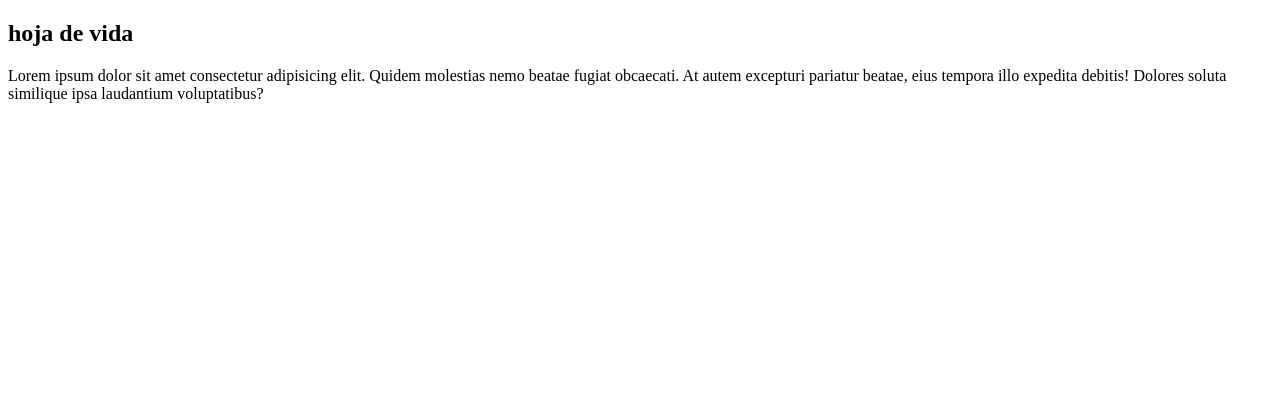
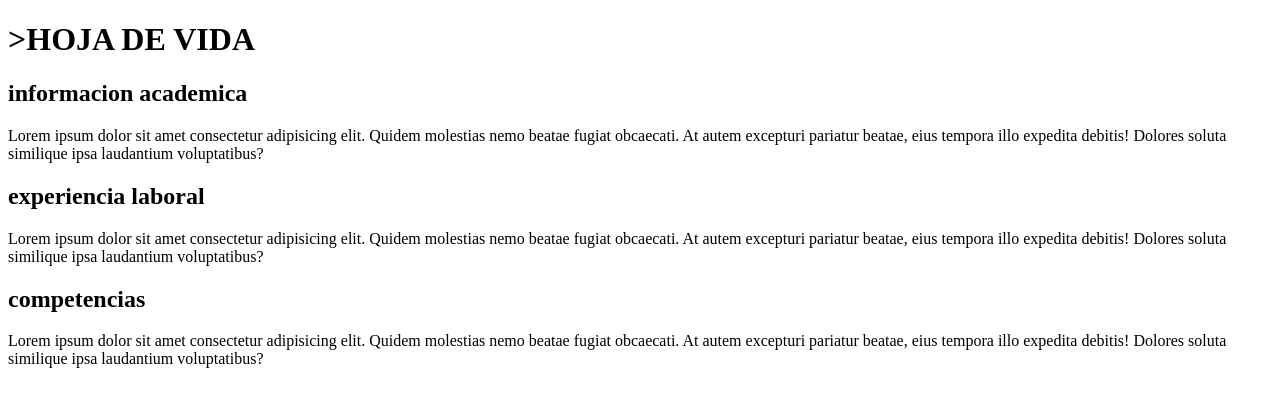
Before and after one commit to dianasosa-g/CV_Diana_Sosa, a plain HTML site: page index.html in a window 1280 px wide. Drawn offline with Linux system fonts and the light colour scheme.

Commit message:
mi primer cv

```diff
--- a/index.html
+++ b/index.html
@@ -6,9 +6,21 @@
     <title>mi primer formulario</title>
 </head>
 <body>
+    <header><H1>>HOJA DE VIDA</H1> </header>
     <section>
-        <h1>hoja de vida</h1>
-        <p>Lorem ipsum dolor sit amet consectetur adipisicing elit. Quidem molestias nemo beatae fugiat obcaecati. At autem excepturi pariatur beatae, eius tempora illo expedita debitis! Dolores soluta similique ipsa laudantium voluptatibus?</p>
+      <article>
+          <h2>informacion academica</h2>
+          <p>Lorem ipsum dolor sit amet consectetur adipisicing elit. Quidem molestias nemo beatae fugiat obcaecati. At autem excepturi pariatur beatae, eius tempora illo expedita debitis! Dolores soluta similique ipsa laudantium voluptatibus?</p>
+      </article>
+        <article>
+          <h2>experiencia laboral</h2>
+          <p>Lorem ipsum dolor sit amet consectetur adipisicing elit. Quidem molestias nemo beatae fugiat obcaecati. At autem excepturi pariatur beatae, eius tempora illo expedita debitis! Dolores soluta similique ipsa laudantium voluptatibus?</p>
+      </article>
+        <article>
+          <h2>competencias</h2>
+          <p>Lorem ipsum dolor sit amet consectetur adipisicing elit. Quidem molestias nemo beatae fugiat obcaecati. At autem excepturi pariatur beatae, eius tempora illo expedita debitis! Dolores soluta similique ipsa laudantium voluptatibus?</p>
+      </article>
+
     </section>
 </body>
 </html>
```
